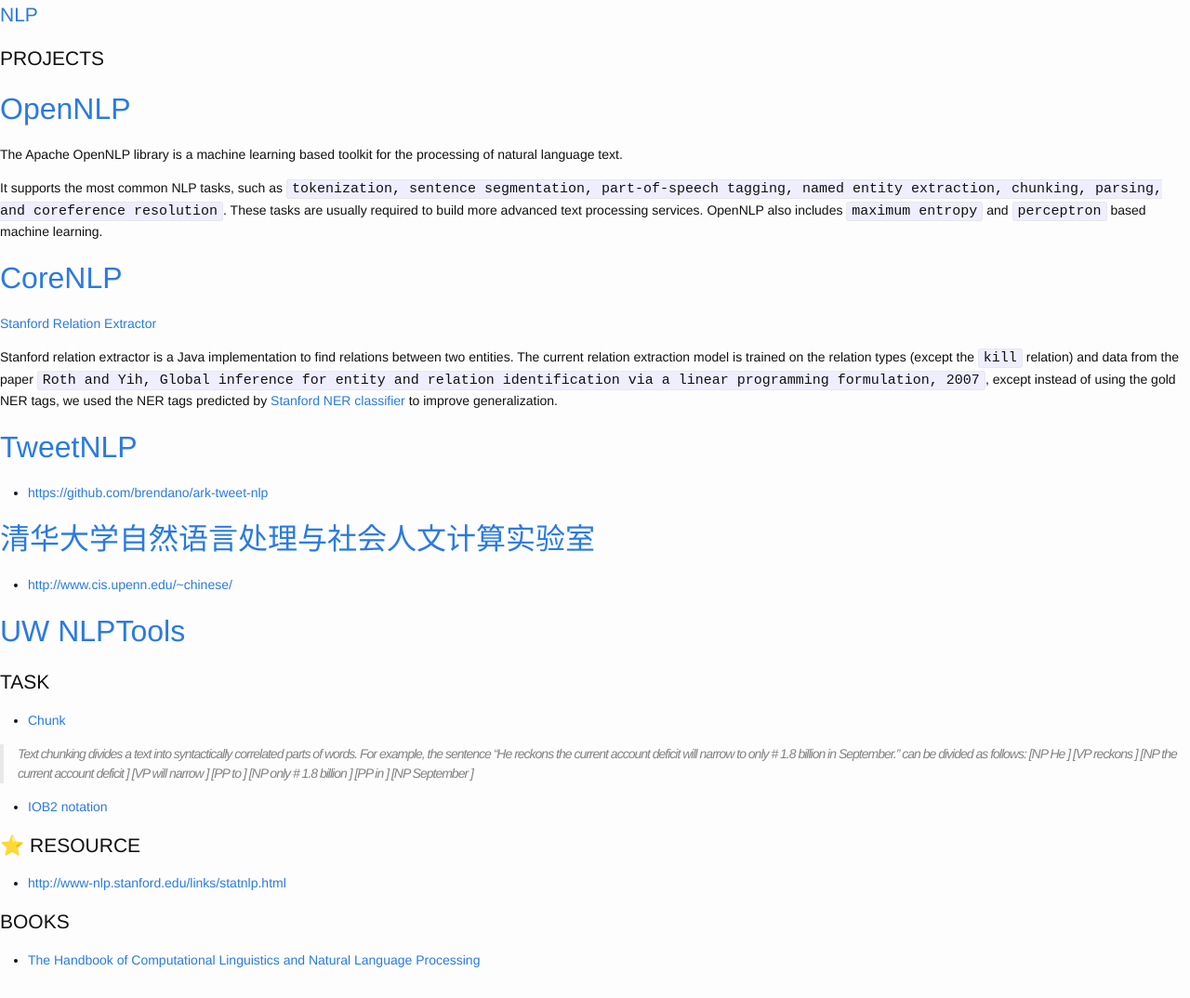
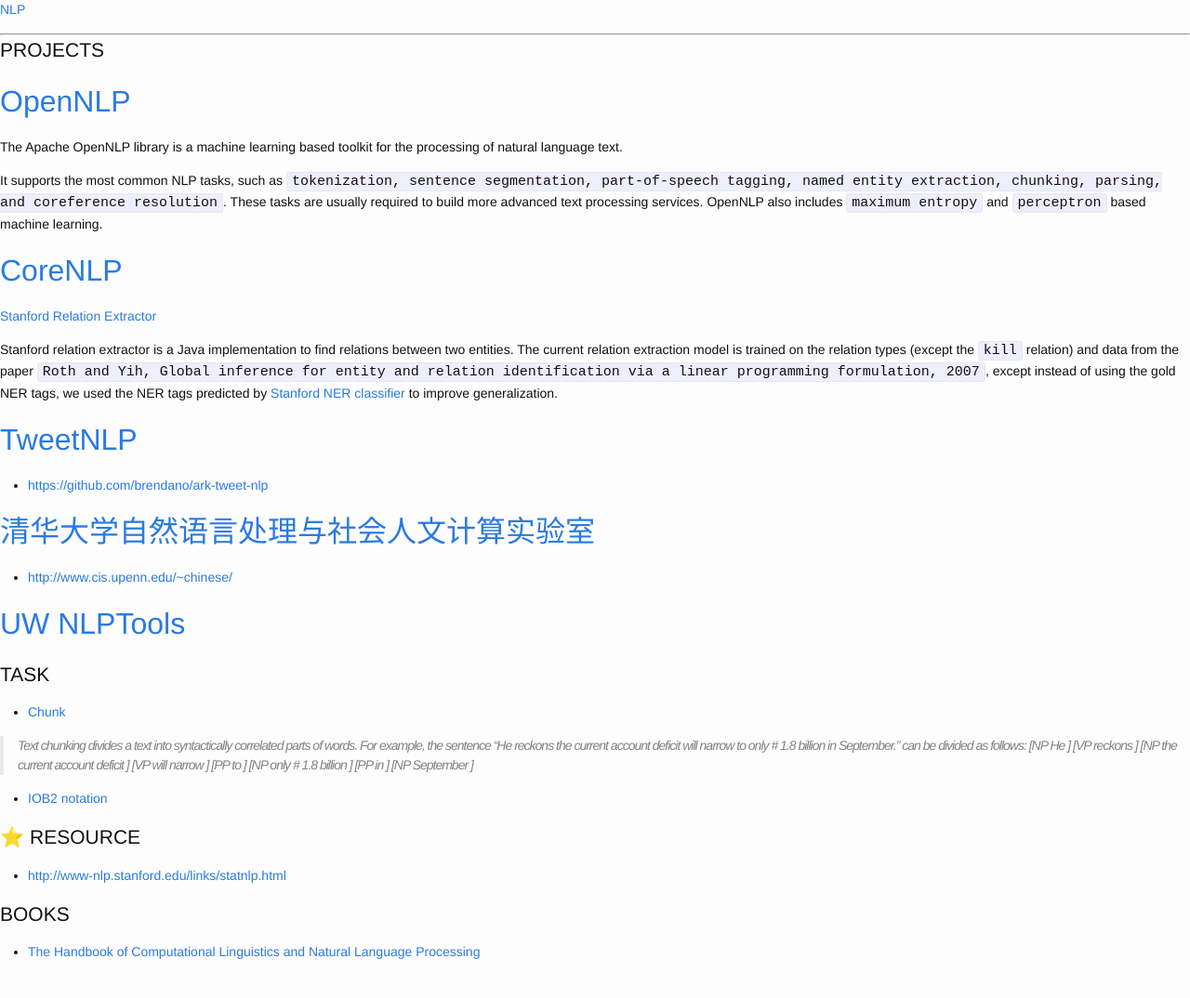
Before and after one commit to cnwarden/cnwarden.github.io, a Jekyll site: the page built from ml/index.md, in a window 1280 px wide. Shown: the whole page at 93% size. Built offline with Jekyll 4.4.1, drawn with Linux system fonts in a browser that asks for light colours; emoji names are drawn with the system emoji font.

```diff
--- a/ml/index.md
+++ b/ml/index.md
@@ -3,7 +3,9 @@ layout: post_mine
 title:  machine learning
 ---
 
-# [NLP](https://en.wikipedia.org/wiki/Natural_language_processing)
+[NLP](https://en.wikipedia.org/wiki/Natural_language_processing)
+
+---------------------------------------------------------------
 
 # PROJECTS
 
```
